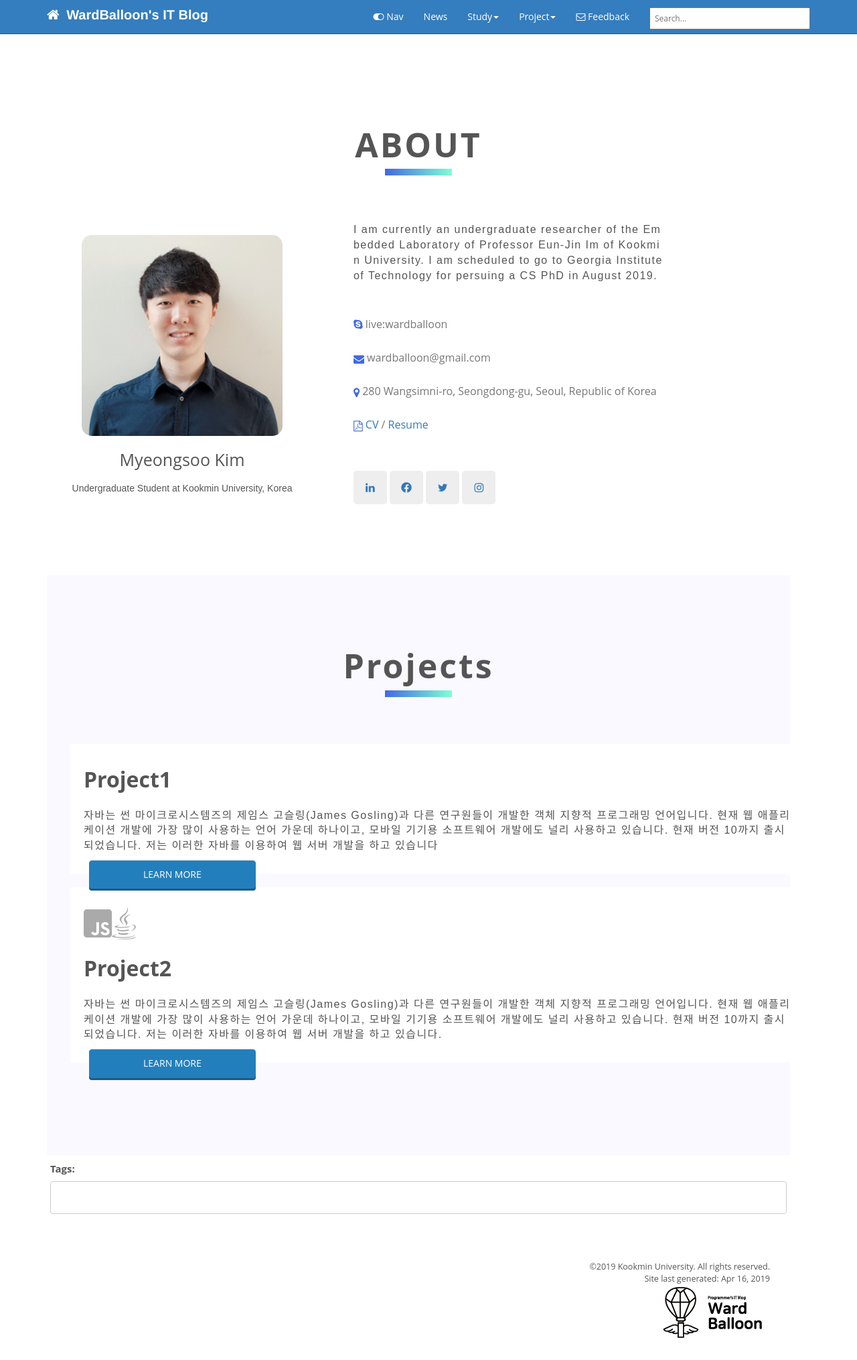
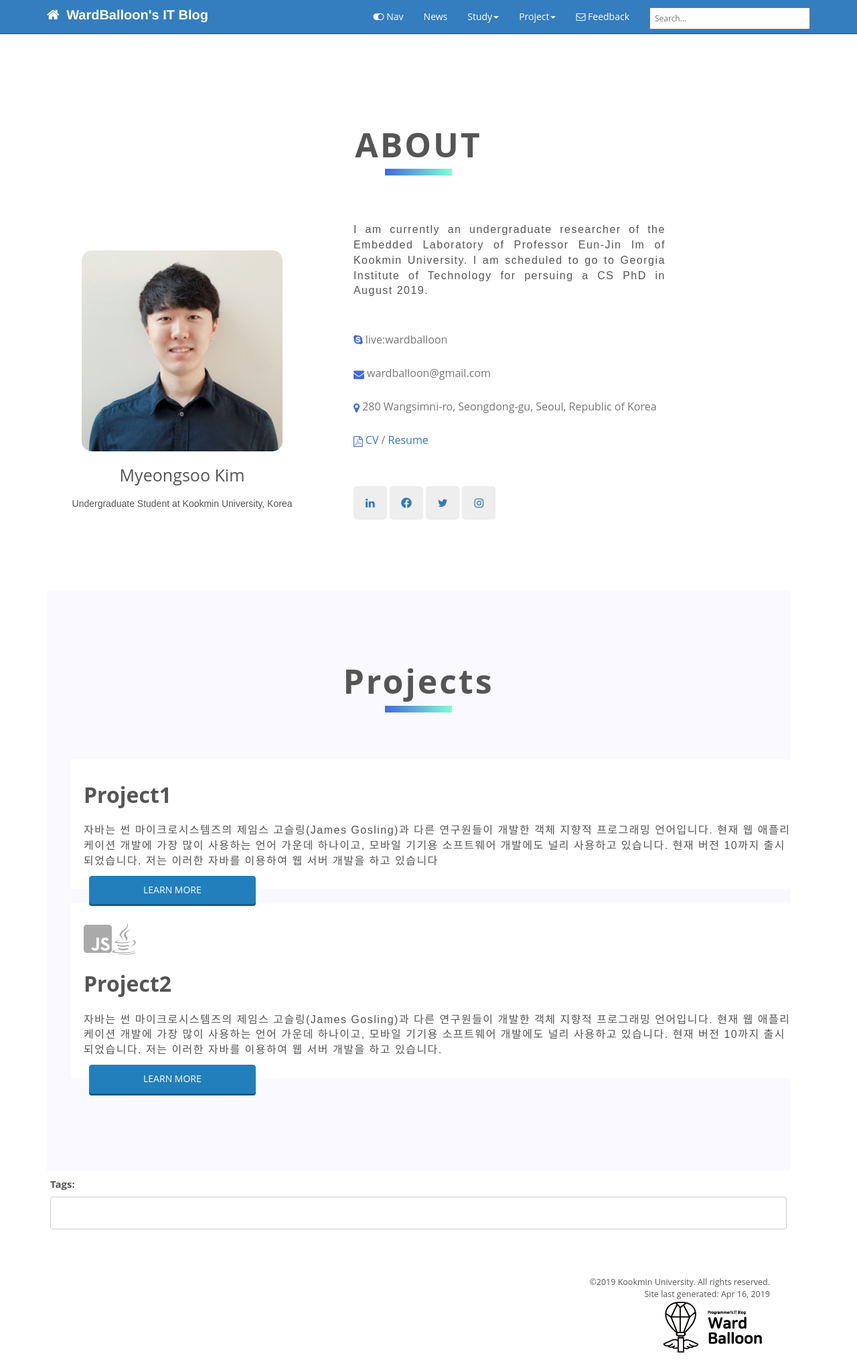
Before and after one commit to codingsoo/codingsoo.github.io1, a Jekyll site: the page built from index.html, in a window 1280 px wide. Shown: the whole page at 67% size. Built offline with Jekyll 4.4.1, drawn with Linux system fonts in a browser that asks for light colours; nearby versions of some CDN libraries; comment, search, counter and statistics services are not loaded; before the commit the page ends 2009 px from its top, so only the background shows below that.

Commit message:
remove word break and add text alignment

```diff
--- a/index.html
+++ b/index.html
@@ -35,7 +35,7 @@ hide_editme: true
 				<div class="description">Undergraduate Student at Kookmin University, Korea</div>
 			</div>
 			<div class="text">
-				<div class="intro">
+				<div class="intro" style="text-align: justify">
 					I am currently an undergraduate researcher of the Embedded Laboratory of Professor Eun-Jin Im of Kookmin University. I am scheduled to go to Georgia Institute of Technology for persuing a CS PhD in August 2019.
 				</div>
 				<ul style="list-style-type: none;">
--- a/portfolio.css
+++ b/portfolio.css
@@ -1,8 +1,4 @@
 /* COMMON */
-
-body {
-    word-break: break-all;
-}
 
 .header-area a {
     text-decoration: none;
```
